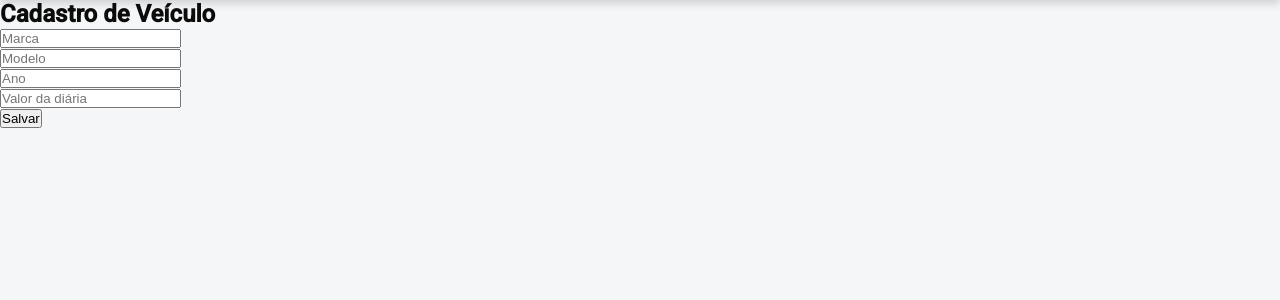
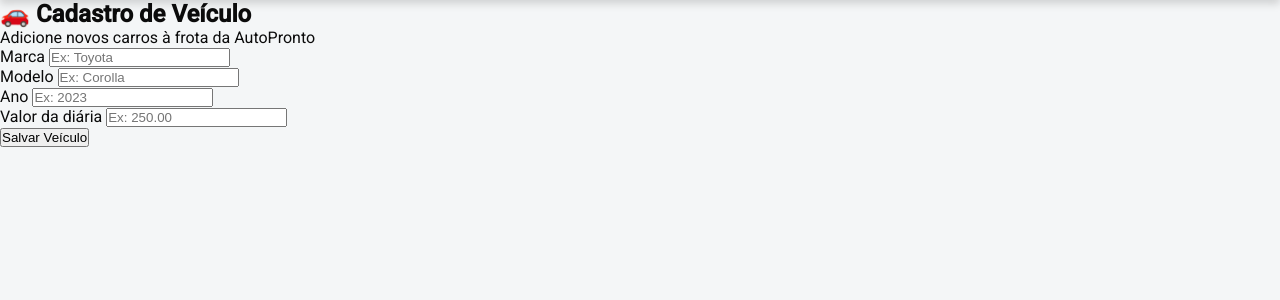
Before and after one commit to sofiabali/autopronto, a Flask app: page /cadastrar in a window 1280 px wide. Shown: the part 63-363 px from the top of the page. Run offline with Flask 3, Linux system fonts and the light colour scheme; data that the repository does not hold is empty.

Commit message:
alteração pagina de cadastro

```diff
--- a/static/css/style.css
+++ b/static/css/style.css
@@ -135,7 +135,7 @@ nav a:hover::after {
     animation: float 3s ease-in-out infinite;
 }
 
-/* ======= CARDS DE DESTAQUE ======= */
+
 .features {
     display: flex;
     justify-content: center;
--- a/templates/cadastro.html
+++ b/templates/cadastro.html
@@ -1,12 +1,35 @@
 {% extends "base.html" %}
-{% block title %}Cadastrar Veículo{% endblock %}
+{% block title %}Cadastro de Veículo - AutoPronto{% endblock %}
+
 {% block content %}
-<h2>Cadastro de Veículo</h2>
-<form method="post">
-    <input type="text" name="marca" placeholder="Marca" required><br>
-    <input type="text" name="modelo" placeholder="Modelo" required><br>
-    <input type="number" name="ano" placeholder="Ano" required><br>
-    <input type="number" name="valor_diaria" placeholder="Valor da diária" step="0.01" required><br>
-    <button type="submit">Salvar</button>
-</form>
+<section class="cadastro-container">
+    <div class="form-card">
+        <h2>🚗 Cadastro de Veículo</h2>
+        <p>Adicione novos carros à frota da AutoPronto</p>
+
+        <form method="post">
+            <div class="input-group">
+                <label for="marca">Marca</label>
+                <input type="text" id="marca" name="marca" placeholder="Ex: Toyota" required>
+            </div>
+
+            <div class="input-group">
+                <label for="modelo">Modelo</label>
+                <input type="text" id="modelo" name="modelo" placeholder="Ex: Corolla" required>
+            </div>
+
+            <div class="input-group">
+                <label for="ano">Ano</label>
+                <input type="number" id="ano" name="ano" placeholder="Ex: 2023" required>
+            </div>
+
+            <div class="input-group">
+                <label for="valor_diaria">Valor da diária</label>
+                <input type="number" step="0.01" id="valor_diaria" name="valor_diaria" placeholder="Ex: 250.00" required>
+            </div>
+
+            <button type="submit" class="btn">Salvar Veículo</button>
+        </form>
+    </div>
+</section>
 {% endblock %}
```
Also changed, not shown: templates/carros.html (+18 -7 lines).
